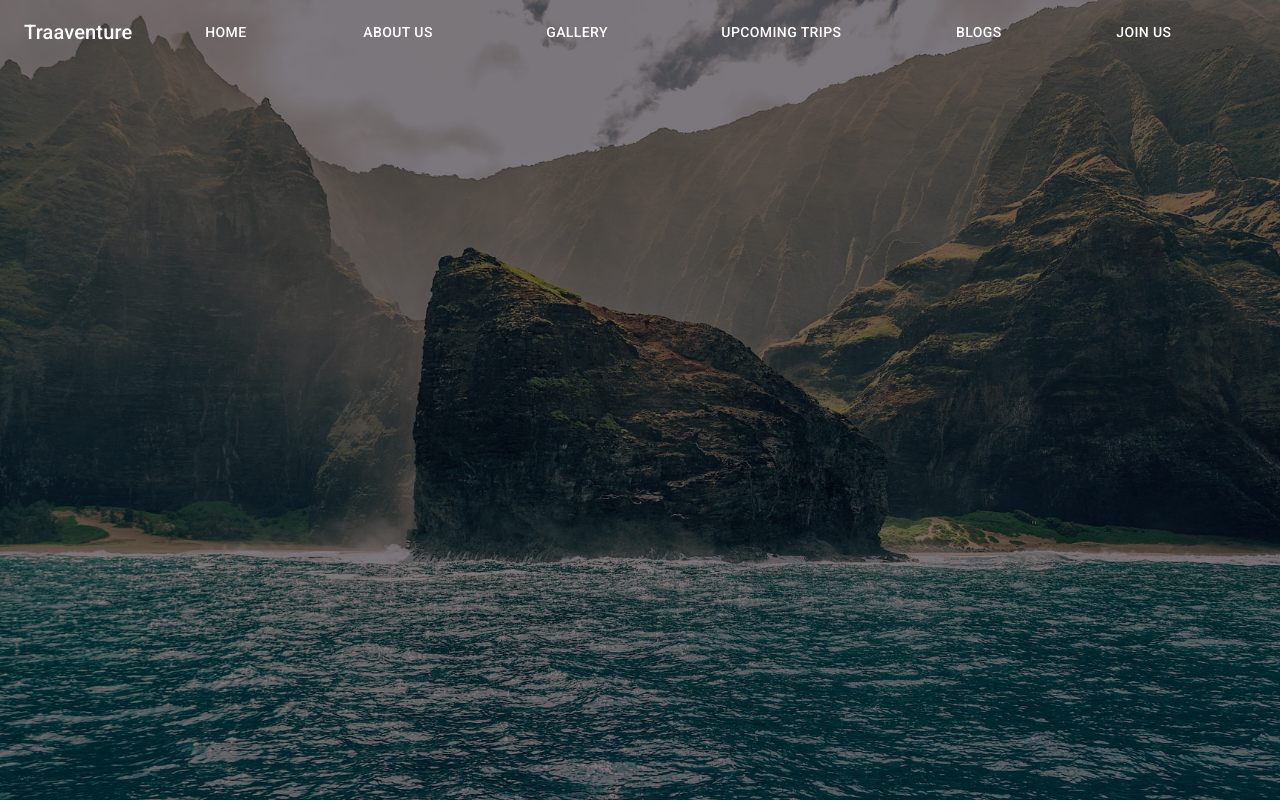
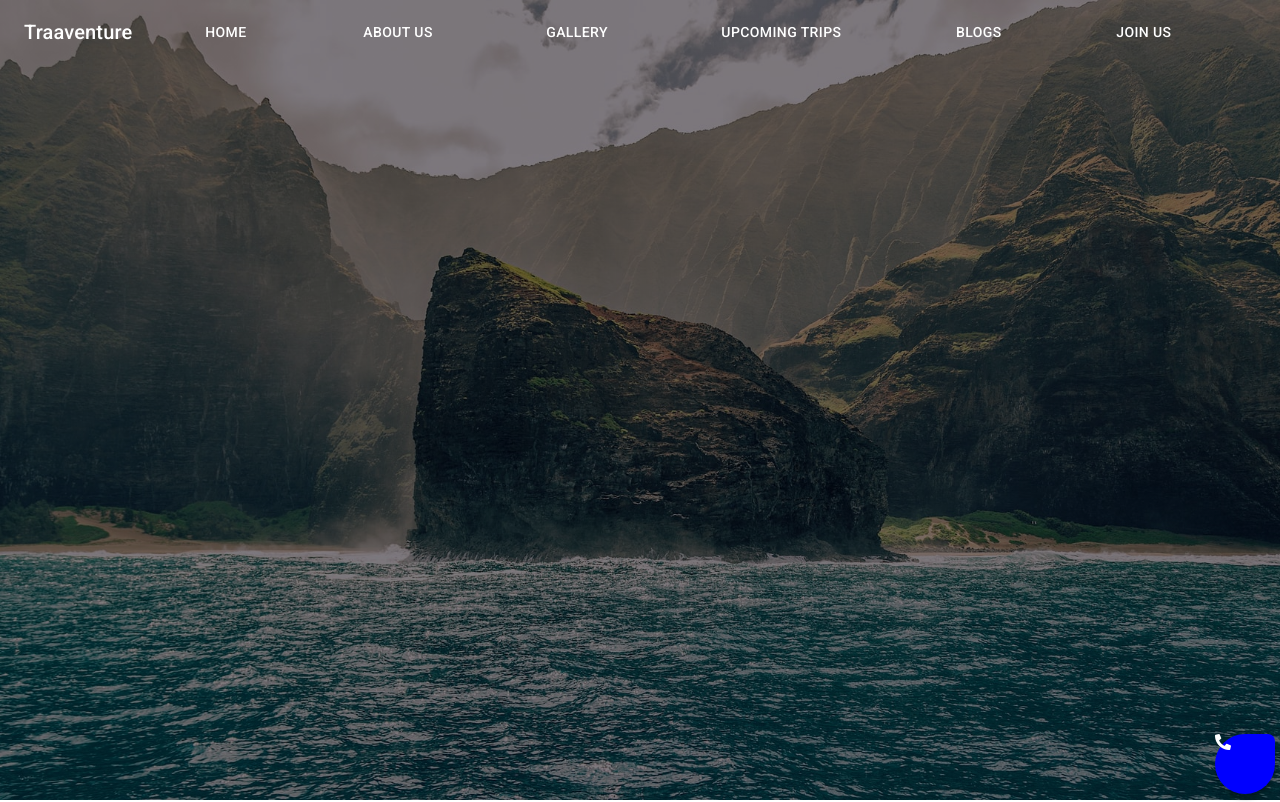
Before and after one commit to jrk1769/Traaventure, a React (Create React App) app: page /gallery in a window 1280 px wide. Shown: the top 802 px of the page. Built offline with nearby package versions, Linux system fonts and the light colour scheme; data requests are answered from the project's data file.

Commit message:
Update gallery and PopUp button CSS

```diff
--- a/src/App.js
+++ b/src/App.js
@@ -3,6 +3,7 @@ import { BrowserRouter as Router, Route, Switch } from "react-router-dom";
 import Footer from "./components/Footer/Footer";
 import HomeScreen from "./components/HomeScreen/HomeScreen";
 import Gallery from "./components/Gallery/Gallery";
+import PopUp from "./components/PopUp/PopUp";
 
 function App() {
   return (
@@ -17,6 +18,7 @@ function App() {
             <Gallery />
           </Route>
         </Switch>
+        <PopUp />
         <Footer />
       </Router>
     </>
--- a/src/components/Gallery/Gallery.js
+++ b/src/components/Gallery/Gallery.js
@@ -46,6 +46,7 @@ const Gallery = () => {
               places.map((place) => (
                 <li
                   key={place.id}
+                  /*active={filter===place.category}*/
                   onClick={() => {
                     setFilter(place.category)
                   }}
--- /dev/null
+++ b/src/components/PopUp/PopUp.css
@@ -0,0 +1,14 @@
+.btn {
+    border-radius: 34px 8px 34px 34px;
+    bottom: 6px;
+    box-shadow: 0 5px 4px 0 rgb(0 0 0 / 26%);
+    color: #fff;
+    cursor: pointer;
+    display: table;
+    position: fixed;
+    right: 5px;
+    z-index: 9995;
+    height: 60px;
+    width: 60px;
+    background-color: blue;
+}
--- /dev/null
+++ b/src/components/PopUp/PopUp.js
@@ -0,0 +1,16 @@
+import React from 'react'
+import "./PopUp.css"
+
+/**
+* @author
+* @function PopUp
+**/
+
+const PopUp = () => {
+  return(
+    <div className="btn"><i class="fas fa-phone-alt"></i></div>
+   )
+
+ }
+
+export default PopUp
```
Also changed, not shown: src/components/ContactUs/ContactUs.js (added).
